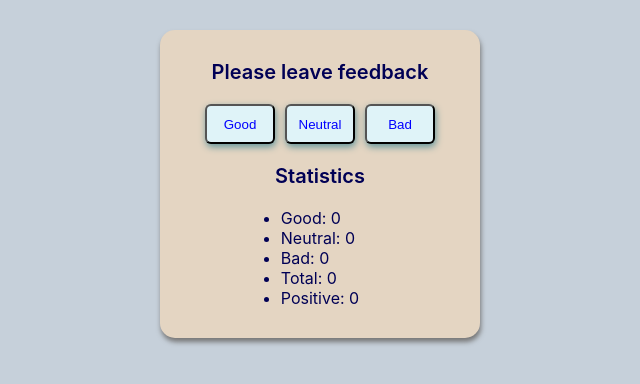
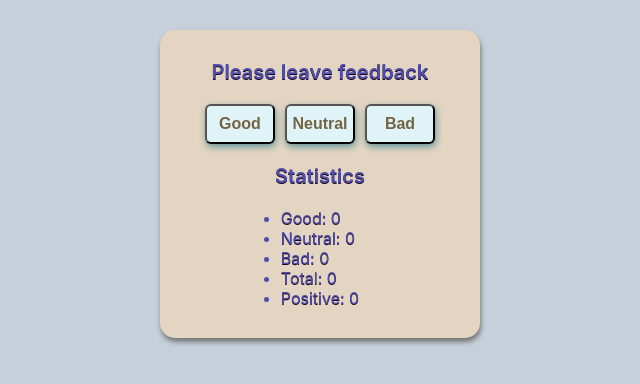
Before and after one commit to sla6ak/goit-react-hw-02-feedback, a React (Create React App) app: page / in a window 1280 px wide. Shown: the top 384 px of the page, without its empty margins (320-960 px from the left). Built offline with nearby package versions, Linux system fonts and the light colour scheme.

Commit message:
colors card

```diff
--- a/src/components/App.jsx
+++ b/src/components/App.jsx
@@ -1,4 +1,4 @@
-import style from './App.module.css';
+// import style from './App.module.css';
 import Counter from './Counter/Counter';
 
 const App = () => {
--- a/src/components/Counter/Counter.module.css
+++ b/src/components/Counter/Counter.module.css
@@ -9,7 +9,8 @@
   padding: 30px 10px;
   border-radius: 15px;
   box-shadow: 1px 4px 5px #777;
-  color: rgb(0, 0, 85);
+  color: rgb(79, 79, 167);
+  text-shadow: 0px 1px 0px rgb(23, 0, 39);
 }
 .title {
   font-weight: 600;
@@ -22,13 +23,17 @@
   margin-bottom: 20px;
 }
 .button {
+  display: flex;
+  align-items: center;
+  justify-content: center;
   min-width: 70px;
   min-height: 40px;
   border-radius: 6px;
   box-shadow: 1px 3px 7px rgb(100, 150, 156);
   background-color: rgb(223, 243, 248);
-  color: blue;
-  font-weight: 500;
+  color: rgb(117, 100, 67);
+  font-weight: 600;
+  font-size: 16px;
 }
 .liButton:not(:last-child) {
   margin-right: 10px;
```
